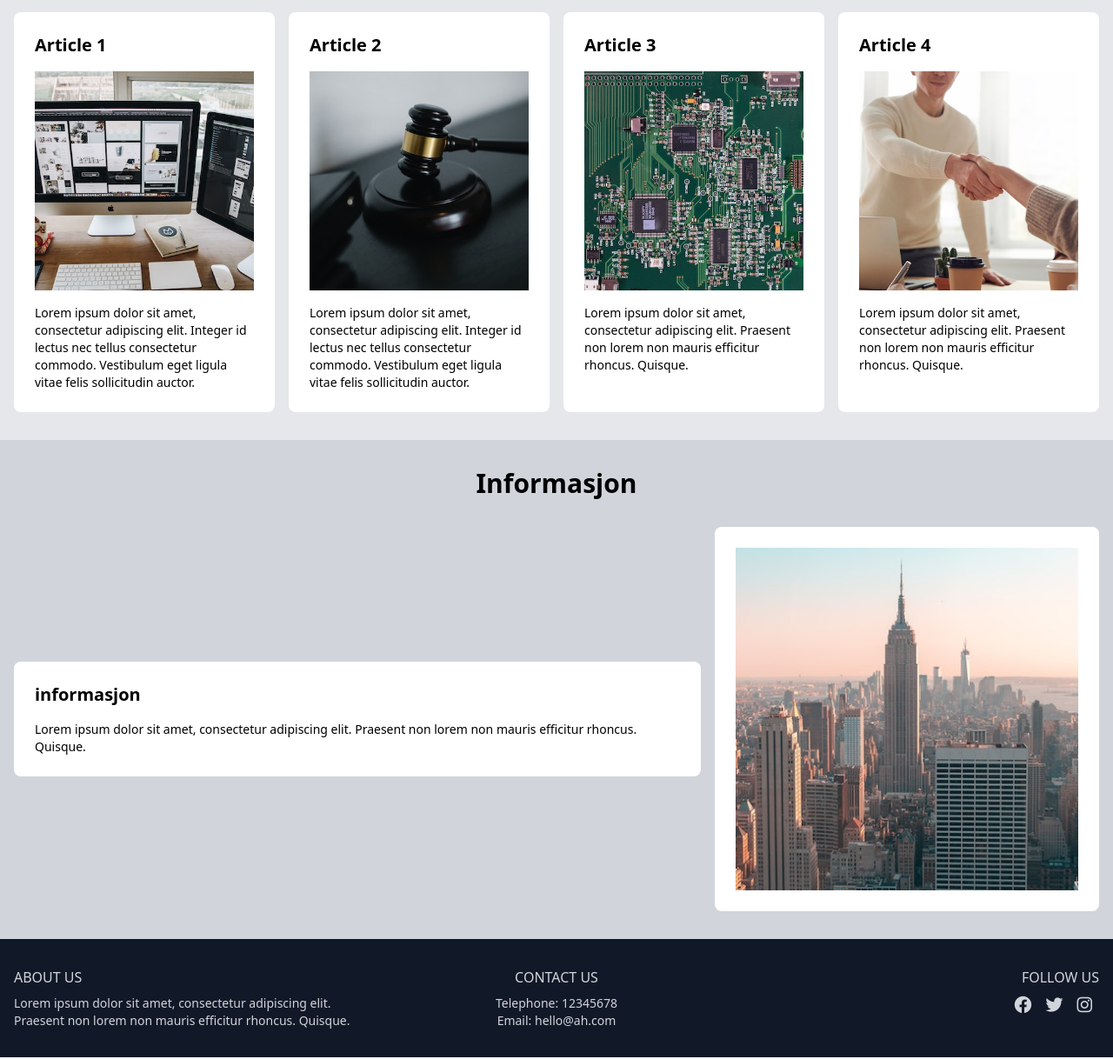
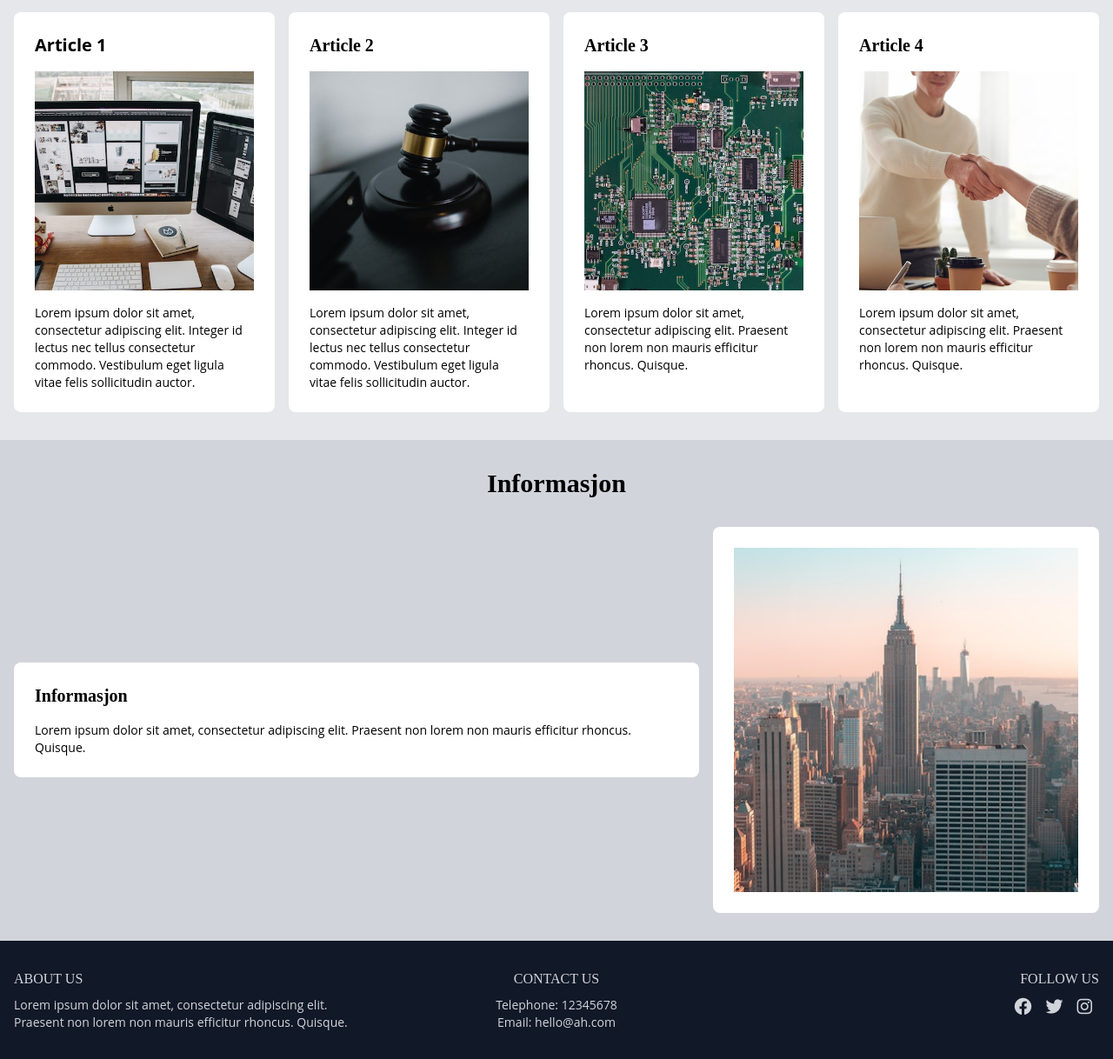
Before and after one commit to kmcarlson/SemesterProject2, a website: page index.html in a window 1280 px wide. Shown: the part 558-1776 px from the top of the page at 87% size. Drawn offline with nearby package versions, Linux system fonts and the light colour scheme.

Commit message:
add fonts

```diff
--- a/index.html
+++ b/index.html
@@ -21,7 +21,7 @@
               class="logo w-20 h-auto sm:w-48 md:w-64"
             />
           </a>
-          <h1 class="text-xl font-bold">Auction House</h1>
+          <h1 class="text-xl font-roboto font-bold">Auction House</h1>
         </div>
         <div class="flex items-center">
 
@@ -81,7 +81,7 @@
 
     <section class="bg-gray-200 py-8 px-4">
       <div class="container mx-auto">
-        <h2 class="text-3xl font-bold mb-8 text-center">Artikler</h2>
+        <h2 class="text-3xl font-merriweather font-bold mb-8 text-center">Artikler</h2>
         <div class="grid grid-cols-1 md:grid-cols-2 lg:grid-cols-4 gap-4">
           <!-- Article 1 -->
           <div class="bg-white rounded-lg p-6">
@@ -91,7 +91,7 @@
               alt="Computer"
               class="mb-4"
             />
-            <p class="text-sm">
+            <p class="text-sm font-open-sans">
               Lorem ipsum dolor sit amet, consectetur adipiscing elit. Integer
               id lectus nec tellus consectetur commodo. Vestibulum eget ligula
               vitae felis sollicitudin auctor.
@@ -100,13 +100,13 @@
 
           <!-- Article 2 -->
           <div class="bg-white rounded-lg p-6">
-            <h3 class="text-xl font-bold mb-4">Article 2</h3>
+            <h3 class="text-xl font-merriweather font-bold mb-4">Article 2</h3>
             <img
               src="./src/img/pitch/hammer.jpg"
               alt="Hammer"
               class="mb-4"
             />
-            <p class="text-sm">
+            <p class="text-sm font-open-sans">
               Lorem ipsum dolor sit amet, consectetur adipiscing elit. Integer
               id lectus nec tellus consectetur commodo. Vestibulum eget ligula
               vitae felis sollicitudin auctor.
@@ -115,26 +115,26 @@
 
           <!-- Article 3 -->
           <div class="bg-white rounded-lg p-6">
-            <h3 class="text-xl font-bold mb-4">Article 3</h3>
+            <h3 class="text-xl font-merriweather font-bold mb-4">Article 3</h3>
             <img
               src="./src/img/pitch/tek.jpg"
               alt="tek"
               class="mb-4"
             />
-            <p class="text-sm">
+            <p class="text-sm  font-open-sans">
               Lorem ipsum dolor sit amet, consectetur adipiscing elit. Praesent
               non lorem non mauris efficitur rhoncus. Quisque.
             </p>
           </div>
           <!-- Article 4 -->
           <div class="bg-white rounded-lg p-6">
-            <h3 class="text-xl font-bold mb-4">Article 4</h3>
+            <h3 class="text-xl font-merriweather font-bold mb-4">Article 4</h3>
             <img
               src="./src/img/pitch/deal.jpg"
               alt="deal"
               class="mb-4"
             />
-            <p class="text-sm">
+            <p class="text-sm font-open-sans">
               Lorem ipsum dolor sit amet, consectetur adipiscing elit. Praesent
               non lorem non mauris efficitur rhoncus. Quisque.
             </p>
@@ -145,11 +145,11 @@
 
     <section class="bg-gray-300 py-8 px-4">
       <div class="container mx-auto">
-        <h2 class="text-3xl font-bold mb-8 text-center">Informasjon</h2>
+        <h2 class="text-3xl font-bold mb-8 font-merriweather text-center">Informasjon</h2>
         <div class="flex flex-col items-center md:flex-row md:justify-center">
           <div class="bg-white rounded-lg p-6 mb-4 md:mr-4 md:mb-0">
-            <h3 class="text-xl font-bold mb-4">informasjon</h3>
-            <p class="text-sm">
+            <h3 class="text-xl font-bold font-merriweather mb-4">Informasjon</h3>
+            <p class="text-sm font-open-sans">
               Lorem ipsum dolor sit amet, consectetur adipiscing elit. Praesent
               non lorem non mauris efficitur rhoncus. Quisque.
             </p>
@@ -169,21 +169,21 @@
     <footer class="bg-gray-900 text-gray-300 py-8 px-4 sm:text-left">
       <div class="container mx-auto flex flex-wrap justify-between">
         <div class="w-full md:w-1/3 text-center md:text-left">
-          <h5 class="uppercase mb-2">About us</h5>
-          <p class="text-sm">
+          <h5 class="uppercase font-merriweather mb-2">About us</h5>
+          <p class="text-sm font-open-sans">
             Lorem ipsum dolor sit amet, consectetur adipiscing elit. Praesent
             non lorem non mauris efficitur rhoncus. Quisque.
           </p>
         </div>
         <div class="w-full md:w-1/3 text-center">
-          <h5 class="uppercase mb-2">Contact Us</h5>
-          <ul class="text-sm">
+          <h5 class="uppercase font-merriweather mb-2">Contact Us</h5>
+          <ul class="text-sm font-open-sans">
             <li>Telephone: 12345678</li>
             <li>Email: hello@ah.com</li>
           </ul>
         </div>
         <div class="w-full md:w-1/3 text-center md:text-right">
-          <h5 class="uppercase mb-2">Follow us</h5>
+          <h5 class="uppercase font-merriweather mb-2">Follow us</h5>
           <div class="flex justify-center md:justify-end">
             <a href="#" class="mx-2 text-gray-300 hover:text-blue-600"
               ><i class="fab fa-facebook fa-lg"></i
--- a/tailwind.config.js
+++ b/tailwind.config.js
@@ -22,6 +22,11 @@ module.exports = {
       colors: {
         'gray-dark': "rgba(40, 40, 40, var(--tw-bg-opacity, 1))",
       },
+      fontFamily: {
+        'roboto': ['Roboto', 'sans-serif'],
+        'merriweather': ['Merriweather', 'serif'],
+        'open-sans': ['Open Sans', 'sans-serif'],
+      },
     },
   },
   plugins: [],
```
Also changed, not shown: about.html (+8 -8 lines), createlisting.html (+6 -6 lines), listing.html (+17 -10 lines), login.html (+6 -6 lines), prod.html (+6 -6 lines), profil.html (+6 -6 lines), register.html (+6 -6 lines), update.html (+1 -1 lines), dist/styles.css.
